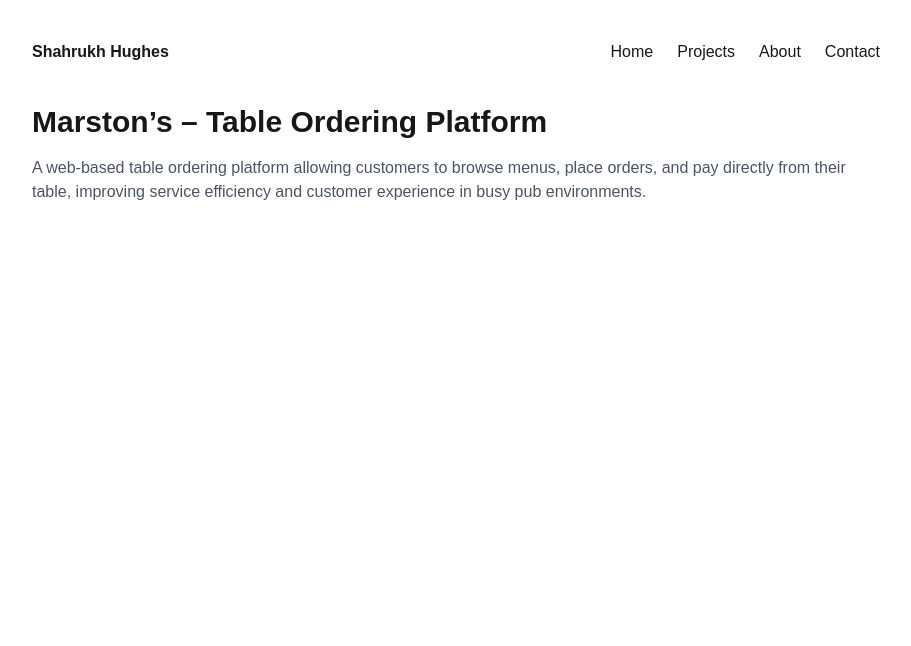
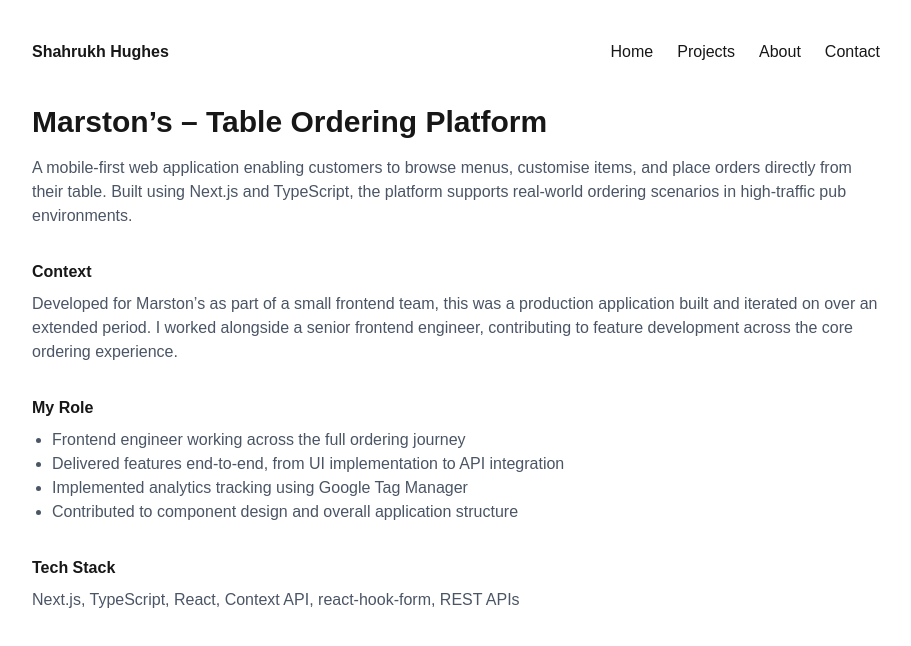
Before and after one commit to Shak-H/shahrukh-portfolio, a Next.js app: page /projects/marstons in a window 1280 px wide. Shown: the top 646 px of the page, without its empty margins (184-1095 px from the left). Built offline with nearby package versions, Linux system fonts and the light colour scheme.

Commit message:
feat: add Marston's case study with project overview and role

```diff
--- a/app/projects/marstons/page.tsx
+++ b/app/projects/marstons/page.tsx
@@ -12,9 +12,39 @@
 
       {/* Intro */}
       <p className="mb-6 text-gray-600">
-        A web-based table ordering platform allowing customers to browse menus,
-        place orders, and pay directly from their table, improving service
-        efficiency and customer experience in busy pub environments.
+        A mobile-first web application enabling customers to browse menus,
+        customise items, and place orders directly from their table. Built using
+        Next.js and TypeScript, the platform supports real-world ordering
+        scenarios in high-traffic pub environments.
+      </p>
+
+      {/* Context */}
+      <h2 className="font-semibold mt-8 mb-2">Context</h2>
+      <p className="mb-4 text-gray-600">
+        Developed for Marston’s as part of a small frontend team, this was a
+        production application built and iterated on over an extended period. I
+        worked alongside a senior frontend engineer, contributing to feature
+        development across the core ordering experience.
+      </p>
+
+      {/* Role */}
+      <h2 className="font-semibold mt-8 mb-2">My Role</h2>
+      <ul className="list-disc pl-5 mb-4 text-gray-600">
+        <li>Frontend engineer working across the full ordering journey</li>
+        <li>
+          Delivered features end-to-end, from UI implementation to API
+          integration
+        </li>
+        <li>Implemented analytics tracking using Google Tag Manager</li>
+        <li>
+          Contributed to component design and overall application structure
+        </li>
+      </ul>
+
+      {/* Tech */}
+      <h2 className="font-semibold mt-8 mb-2">Tech Stack</h2>
+      <p className="mb-6 text-gray-600">
+        Next.js, TypeScript, React, Context API, react-hook-form, REST APIs
       </p>
     </>
   );
--- a/app/projects/personai/page.tsx
+++ b/app/projects/personai/page.tsx
@@ -7,7 +7,8 @@
 
       {/* Title */}
       <h1 className="text-3xl font-bold mb-4">
-        PersonAI – AI Personas & Focus Group Platform
+        PersonAI – AI generated audiences, personas with the ability to chat
+        with and simulate focus groups
       </h1>
 
       {/* Intro */}
@@ -42,7 +43,7 @@
 
       {/* Tech */}
       <h2 className="font-semibold mt-8 mb-2">Tech Stack</h2>
-      <p className="mb-6 text-gray-600">React, TypeScript, Redux, REST APIs</p>
+      <p className="mb-6 text-gray-600">React, Redux, REST APIs</p>
 
       {/* Challenges */}
       <h2 className="font-semibold mt-8 mb-2">Challenges & Decisions</h2>
```
